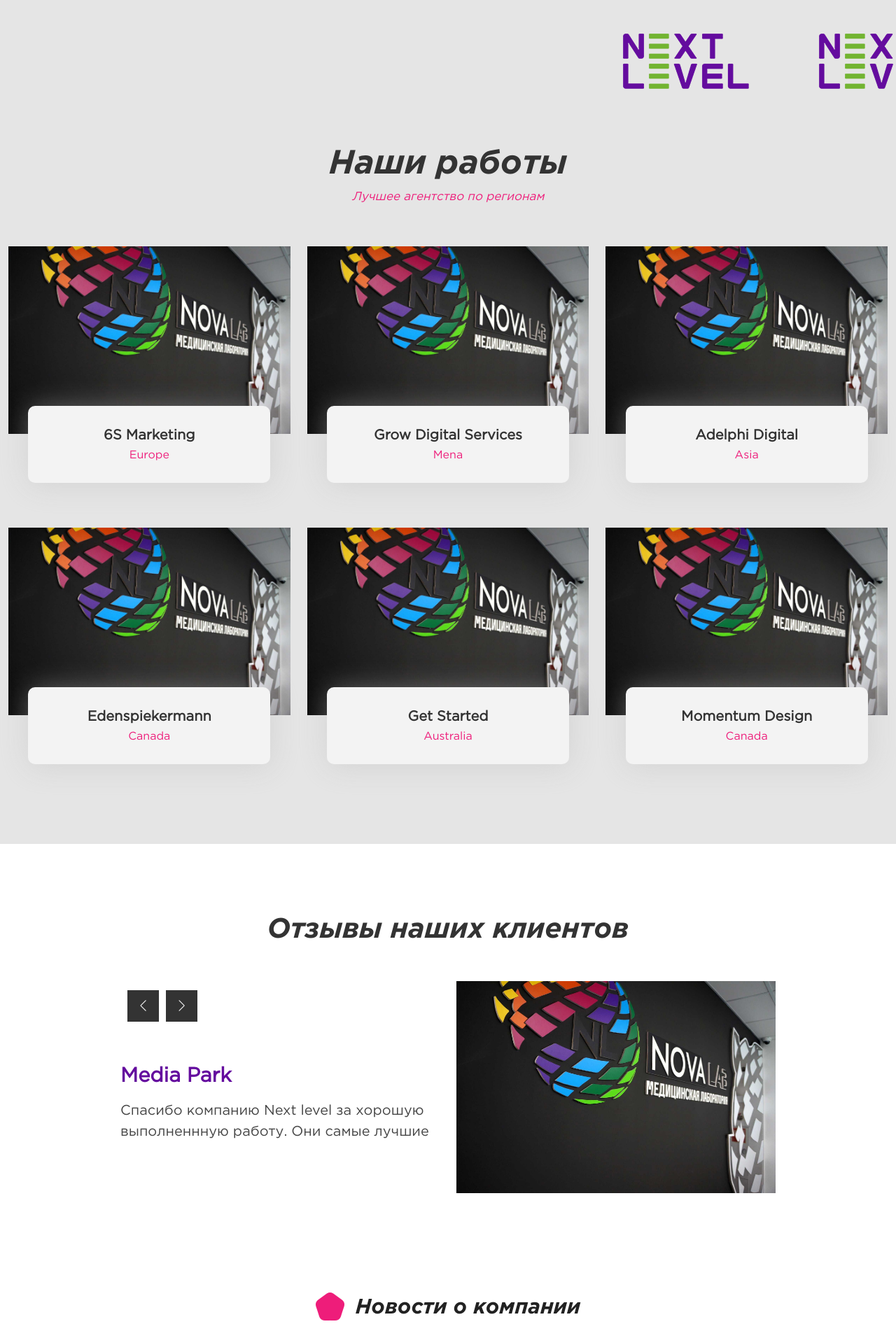
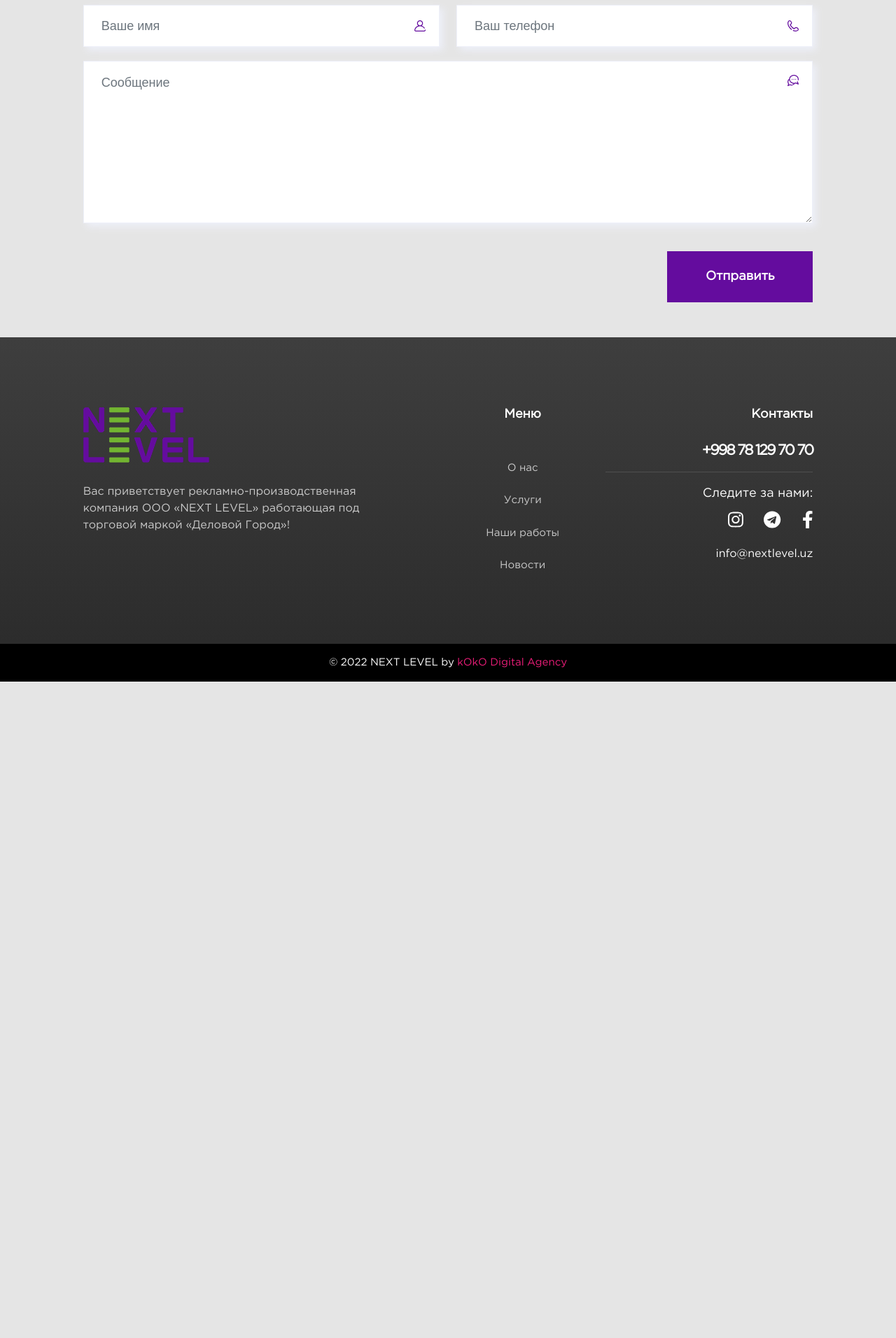
Before and after one commit to 7Davronbek/app-nextlevel-client, a React (Create React App) app: page / in a window 1280 px wide. Shown: the part 5848-7760 px from the top of the page at 70% size. After the commit the page ends 6822 px from the top, so only its background shows below. Built offline with nearby package versions, Linux system fonts and the light colour scheme; a web font is replaced by a local one.

Commit message:
'nextlevel-app'

```diff
--- a/src/App.js
+++ b/src/App.js
@@ -42,13 +42,13 @@
         <AboutUs />
         <GridLayout />
         <Benefits />
-        <NextLevel />
-        <WorksGalary />
+        {/* <NextLevel /> */}
+        {/* <WorksGalary /> */}
         {/* <SumbitAgency /> */}
         {/* <LookingFor /> */}
-        <AgencyEvent />
-        <Portfolio />
-        <Partners />
+        {/* <AgencyEvent /> */}
+        {/* <Portfolio /> */}
+        {/* <Partners /> */}
         <Forms />
         <Footer />
       </>
```
